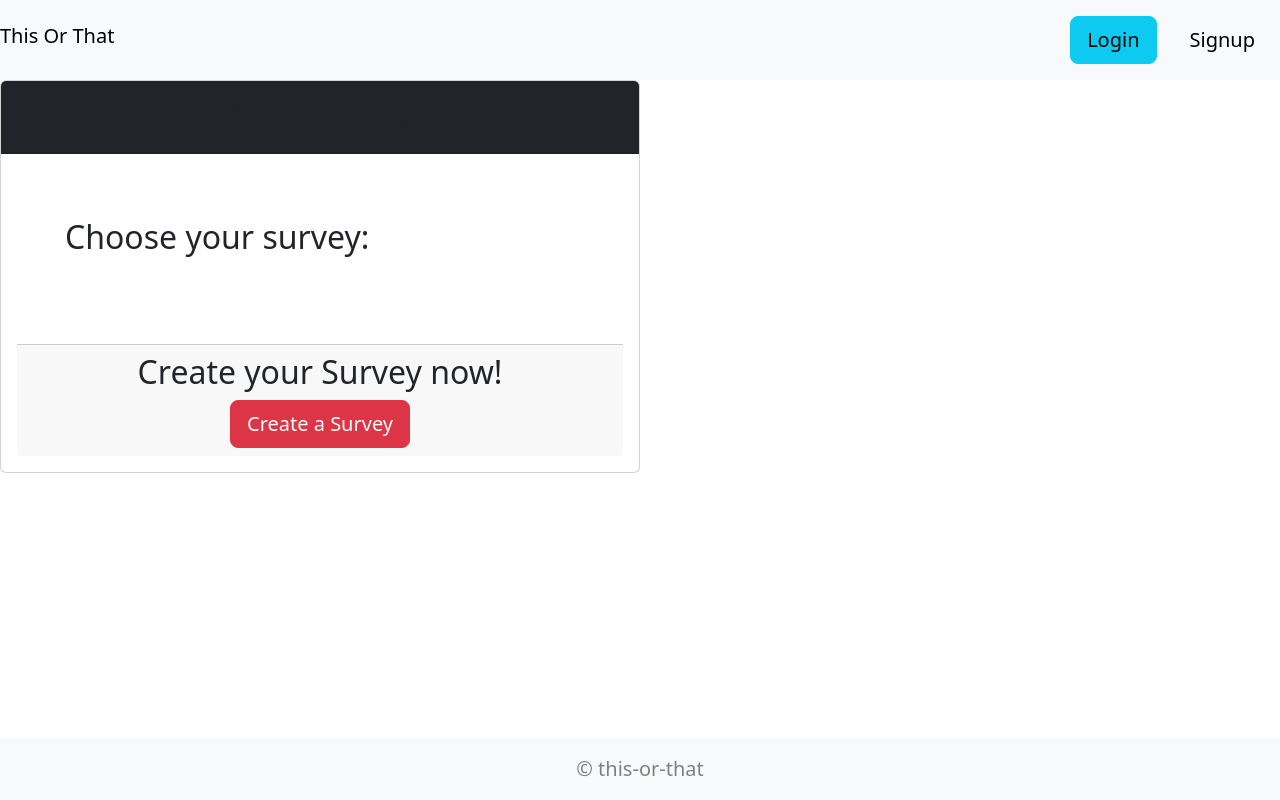
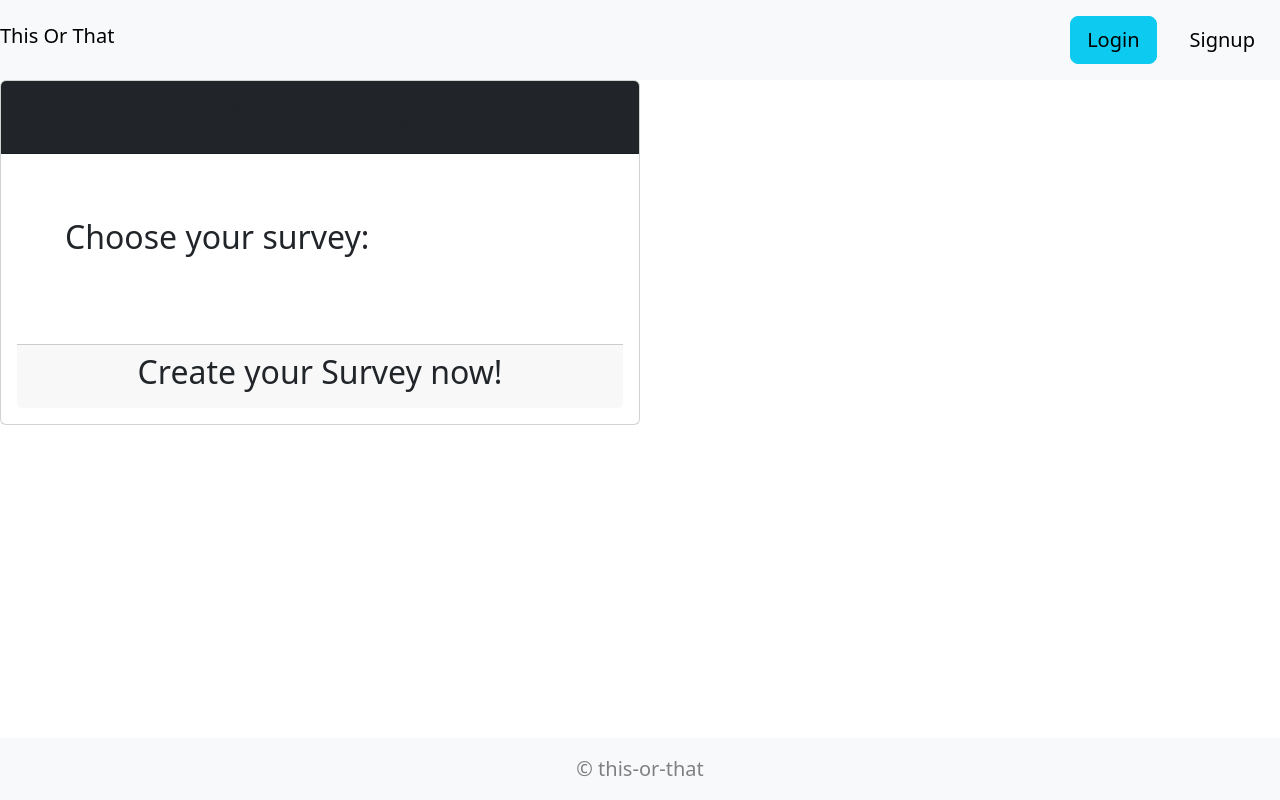
Before and after one commit to yul402/this-or-that, a React (Create React App) app in the folder client/: page / in a window 1280 px wide. Built offline with nearby package versions, Linux system fonts and the light colour scheme; no server answers.

Commit message:
Dont show create button if user not signed in

```diff
--- a/client/src/components/pages/Homepage.js
+++ b/client/src/components/pages/Homepage.js
@@ -1,15 +1,18 @@
 // vv necessary imports to link data from db vv
-import { Link } from 'react-router-dom';
-import { useQuery } from '@apollo/client';
+import { Link } from "react-router-dom";
+import Auth from '../../utils/auth';
+import { useQuery } from "@apollo/client";
 // vv imports gql data from queries.js vv
-import { QUERY_CHOICES } from '../../utils/queries';
+import { QUERY_CHOICES } from "../../utils/queries";
 
 const Homepage = () => {
   const { loading, data } = useQuery(QUERY_CHOICES, {
-    fetchPolicy: "no-cache"
+    fetchPolicy: "no-cache",
   });
 
-  {/* Create variable for survey data from QUERY_CHOICES here */}
+  {
+    /* Create variable for survey data from QUERY_CHOICES here */
+  }
 
   return (
     <div className="card bg-white card-rounded w-50">
@@ -22,9 +25,11 @@ const Homepage = () => {
       </div>
       <div className="card-footer text-center m-3">
         <h2>Create your Survey now!</h2>
-        <Link to="/create">
-          <button className="btn btn-lg btn-danger">Create a Survey</button>
-        </Link>
+        {Auth.loggedIn() && (
+          <Link to="/create">
+            <button className="btn btn-lg btn-danger">Create a Survey</button>
+          </Link>
+        )}
       </div>
     </div>
   );
```
